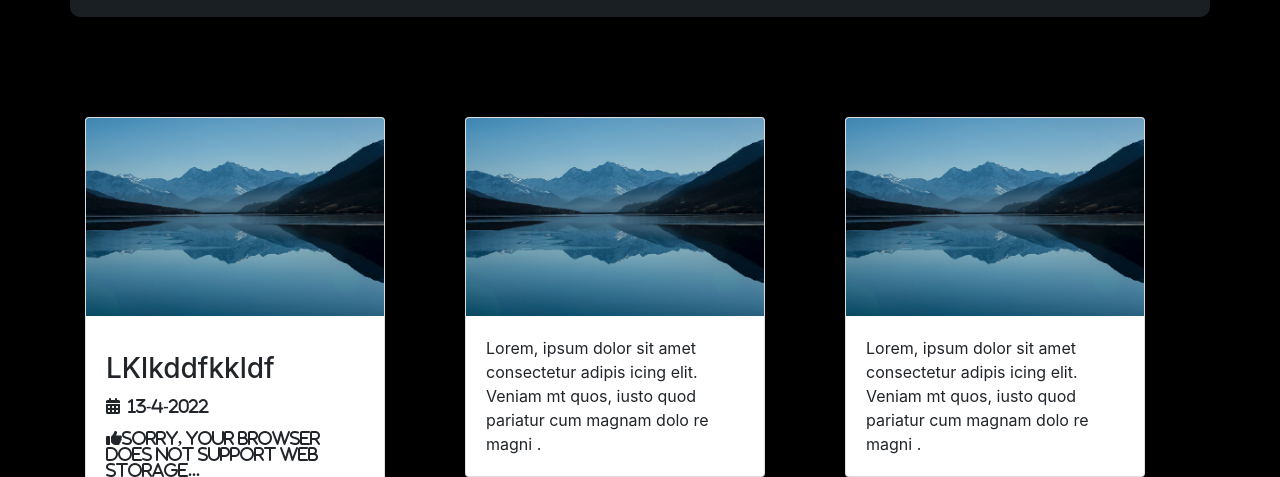
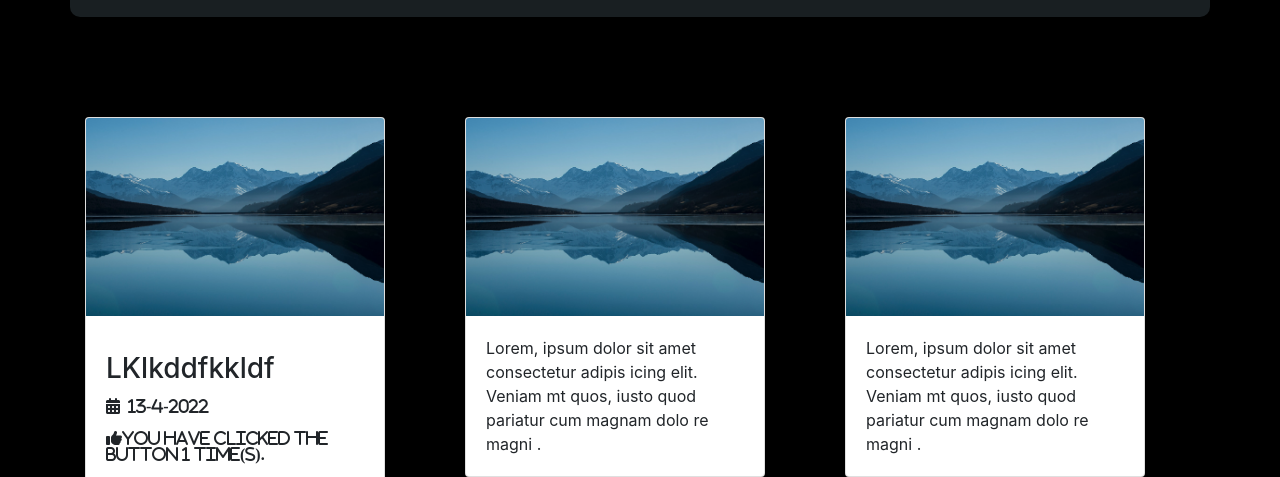
Before and after one commit to sathyasivamloganathan/blog, a plain HTML site: page index.html in a window 1280 px wide. Both pictures are taken after a click on the element 221 px from the left and 1582 px from the top of the page. Shown: the part 1177-1654 px from the top of the page. Drawn offline with nearby package versions, Linux system fonts and the light colour scheme.

Commit message:
index.html

```diff
--- a/index.html
+++ b/index.html
@@ -14,21 +14,18 @@
   <link rel="stylesheet" href="https://cdnjs.cloudflare.com/ajax/libs/animate.css/4.1.1/animate.min.css">
 
  <script>
-     function clickCounter(){
-         if (typeof(storage) !== "undefined") {
-             if(localStorage.clickcount) {
-                 localStorage.clickcount = Number(localStorage.clickcount)+1;
-             }
-             else{
-                 localStorage.clickcount = 1;
-             }
-
-             document.getElementById("like").innerHTML ="you have clicked"+  localStorage.clickcount + "time(s).";
-            }
-        else{
-            document.getElementById("like").innerHTML = "Sorry, your browser does not support web storage..."
-        }
-     }
+     function clickCounter() {
+  if (typeof(Storage) !== "undefined") {
+    if (localStorage.clickcount) {
+      localStorage.clickcount = Number(localStorage.clickcount)+1;
+    } else {
+      localStorage.clickcount = 1;
+    }
+    document.getElementById("like").innerHTML = "You have clicked the button " + localStorage.clickcount + " time(s).";
+  } else {
+    document.getElementById("like").innerHTML = "Sorry, your browser does not support web storage...";
+  }
+}
  </script>
 
 
```
